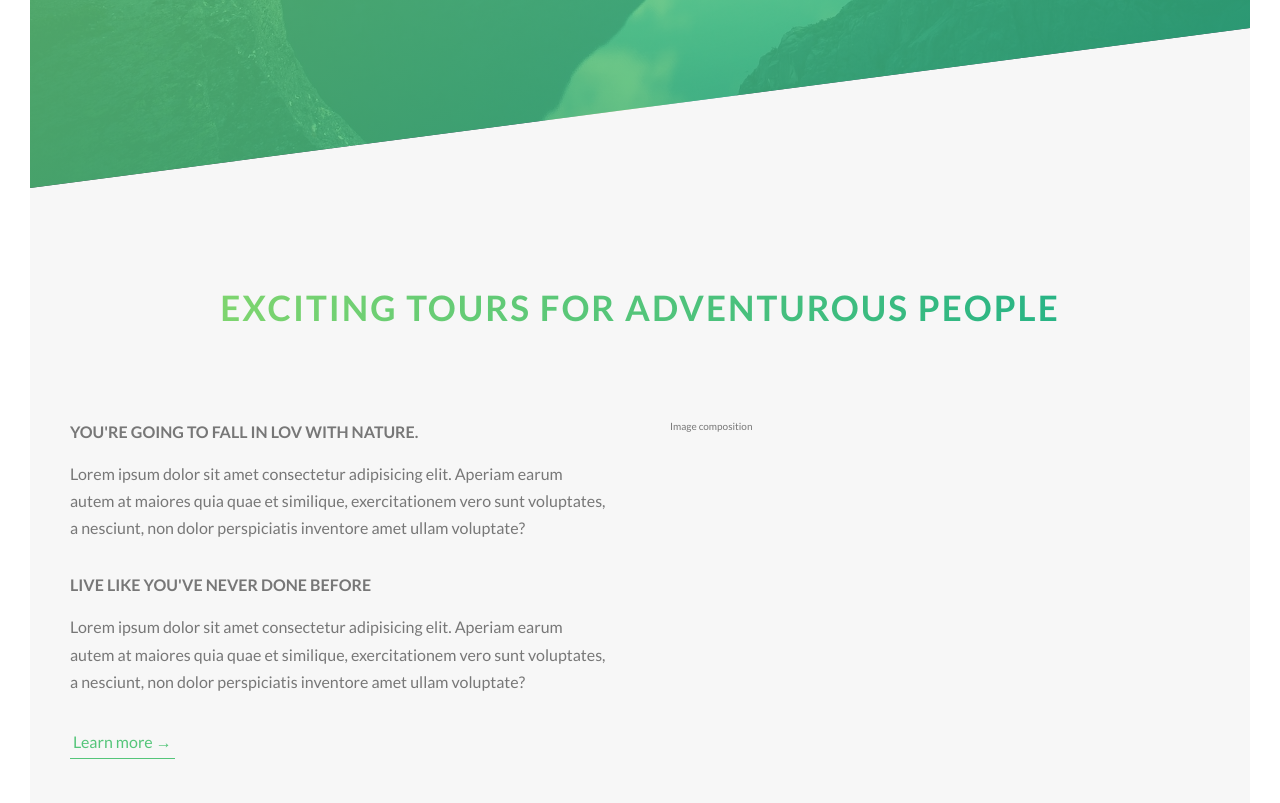
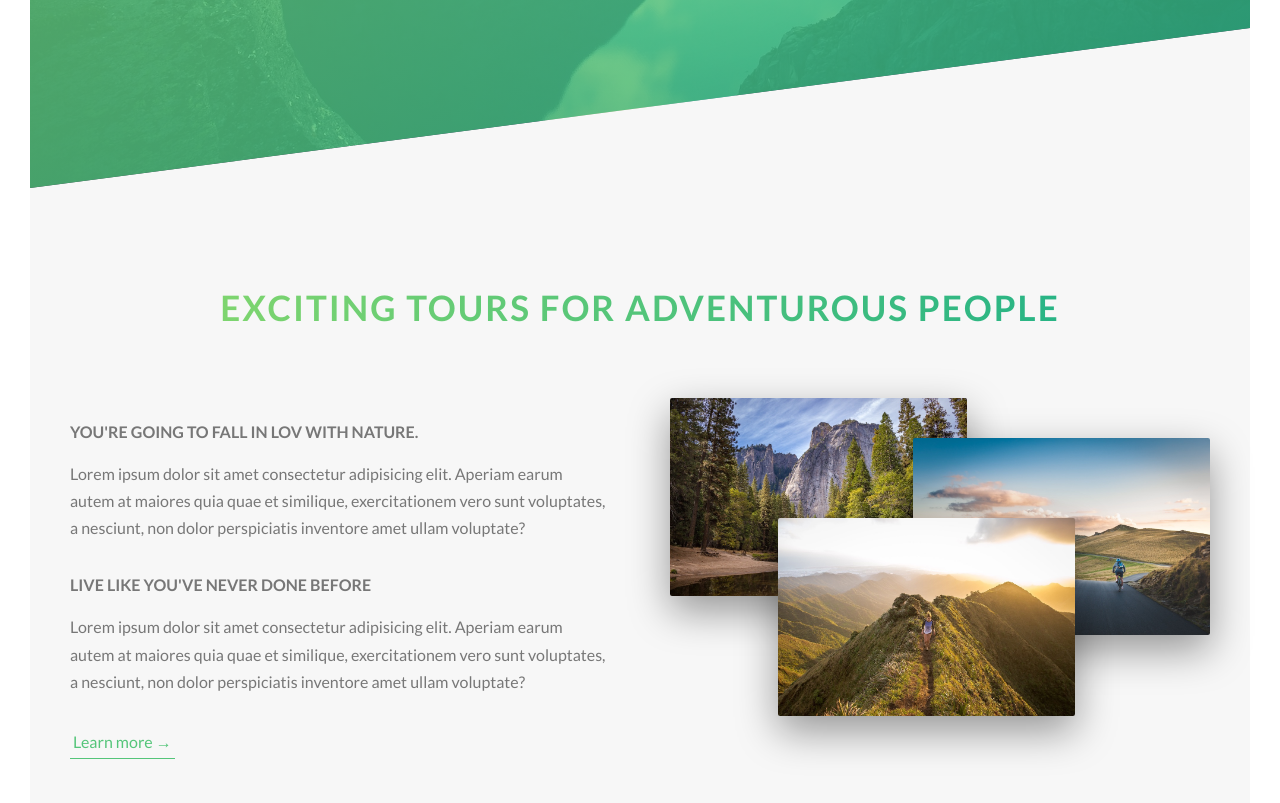
Before and after one commit to rickychhoukdean/advanced-css-practice, a website: page index.html in a window 1280 px wide. Shown: the part 602-1405 px from the top of the page. Drawn offline with Linux system fonts and the light colour scheme.

Commit message:
Add second part of picture grid using animations

```diff
--- a/index.html
+++ b/index.html
@@ -58,7 +58,23 @@
             </a>
           </div>
           <div class="col-1-of-2">
-            Image composition
+            <div class="composition">
+              <img
+                src="img/nat-1-large.jpg"
+                alt="Photo 1"
+                class="composition__photo composition__photo--p1"
+              />
+              <img
+                src="img/nat-2-large.jpg"
+                alt="Photo 2"
+                class="composition__photo composition__photo--p2"
+              />
+              <img
+                src="img/nat-3-large.jpg"
+                alt="Photo 3"
+                class="composition__photo composition__photo--p3"
+              />
+            </div>
           </div>
         </div>
       </section>
--- /dev/null
+++ b/sass/components/_composition.scss
@@ -0,0 +1,39 @@
+.composition {
+  position: relative;
+
+  &__photo {
+    width: 55%;
+    box-shadow: 0 1.5rem 4rem rgba($color-black, 0.4);
+    border-radius: 2px;
+    position: absolute;
+    z-index: 10;
+    transition: all 0.2s;
+    outline-offset: 2rem;
+
+    &--p1 {
+      left: 0;
+      top: -2rem;
+    }
+
+    &--p2 {
+      right: 0;
+      top: 2rem;
+    }
+
+    &--p3 {
+      left: 20%;
+      top: 10rem;
+    }
+
+    &:hover {
+      outline: 1.5rem solid $color-primary;
+      transform: scale(1.05) translateY(-0.5rem);
+      box-shadow: 0 2.5rem 4rem rgba($color-black, 0.5);
+      z-index: 11;
+    }
+  }
+
+  &:hover &__photo:not(:hover) {
+    transform: scale(0.9);
+  }
+}
--- a/sass/main.scss
+++ b/sass/main.scss
@@ -10,5 +10,7 @@
 @import "pages/home";
 
 @import "components/button";
+@import "components/composition";
+
 @import "layout/header";
 @import "layout/grid";
```
Also changed, not shown: css/style.css.
